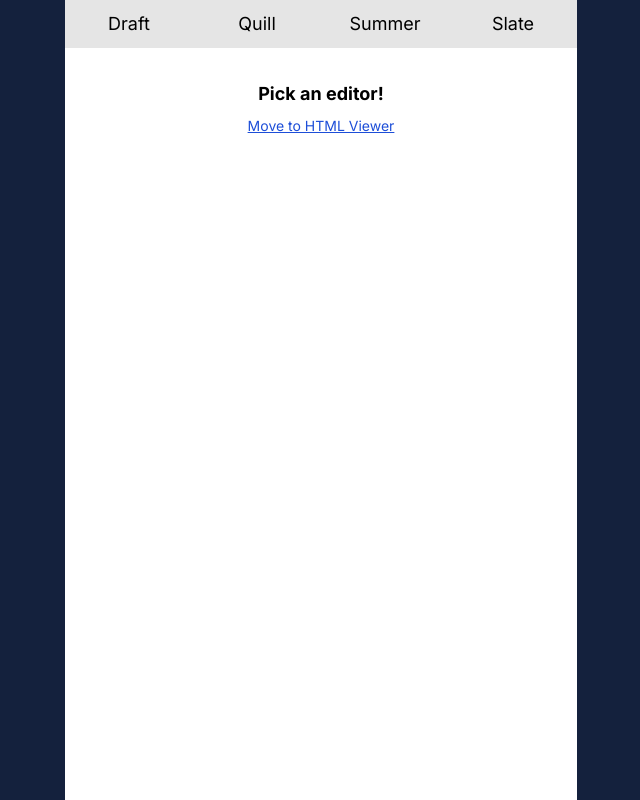
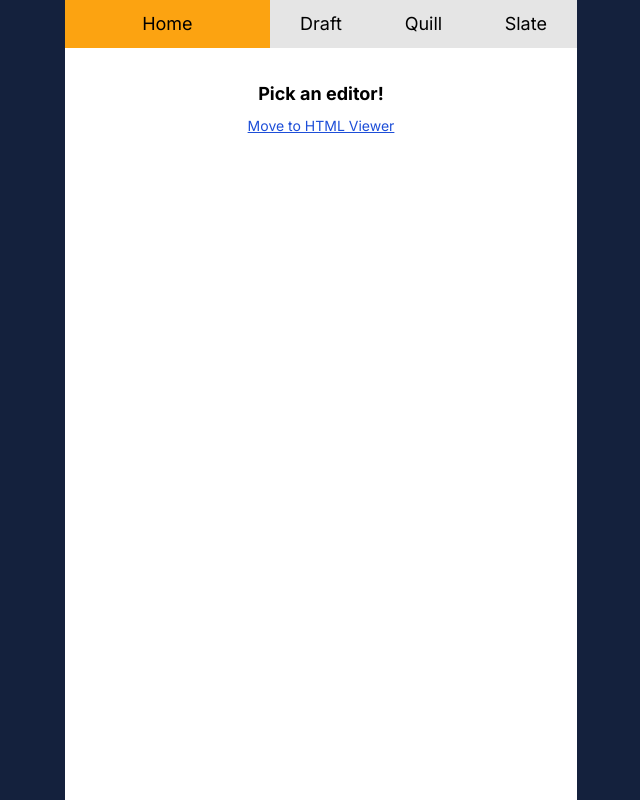
Before and after one commit to hsk-kr/react-texteditor-example, a Next.js app: page / in a window 1280 px wide. Shown: the whole page, without its empty margins (319-959 px from the left). Built offline with nearby package versions, Linux system fonts and the light colour scheme.

Commit message:
feat: react-slate
- changed editor padding from 8px to 1rem
- removed p margin
- removed Summernote and replace it with Home.
  As Summernote has too many dependencies like jquery, bootstrap, it has been excluded.

```diff
--- a/package.json
+++ b/package.json
@@ -15,7 +15,9 @@
     "react": "^18",
     "react-dom": "^18",
     "react-quill": "^2.0.0",
-    "sanitize-html": "^2.11.0"
+    "sanitize-html": "^2.11.0",
+    "slate": "^0.101.1",
+    "slate-react": "^0.101.3"
   },
   "devDependencies": {
     "@types/draft-js": "^0.11.16",
@@ -24,6 +26,8 @@
     "@types/react": "^18",
     "@types/react-dom": "^18",
     "@types/sanitize-html": "^2.9.5",
+    "@types/slate": "^0.47.15",
+    "@types/slate-react": "^0.50.1",
     "autoprefixer": "^10.0.1",
     "eslint": "^8",
     "eslint-config-next": "14.0.3",
--- a/src/app/components/Header/index.tsx
+++ b/src/app/components/Header/index.tsx
@@ -4,6 +4,11 @@ import Link from 'next/link';
 import { usePathname } from 'next/navigation';
 
 const routes = [
+  {
+    label: 'Home',
+    sLabel: 'Home',
+    href: '/',
+  },
   {
     label: 'Draft',
     sLabel: 'Draft',
@@ -13,11 +18,6 @@ const routes = [
     label: 'Quill',
     sLabel: 'Quill',
     href: '/editor/quill',
-  },
-  {
-    label: 'Summernote',
-    sLabel: 'Summer',
-    href: '/editor/summernote',
   },
   {
     label: 'Slate React',
--- a/src/app/editor/[name]/page.tsx
+++ b/src/app/editor/[name]/page.tsx
@@ -5,6 +5,8 @@ import { useEffect, useState } from 'react';
 import Viewer from '../components/Viewer';
 import { useRouter } from 'next/navigation';
 import { Quill } from '../components/Quill';
+import Slate from '../components/Slate';
+
 const Draft = dynamic(
   () => import('../components/Draft').then((mod) => mod.default),
   { ssr: false }
@@ -32,6 +34,7 @@ export default function EditorPage({ params: { name } }: EditorPageProps) {
   const editors: Record<string, React.ReactNode> = {
     draft: <Draft onChange={handleTextChange} />,
     quill: <Quill onChange={handleTextChange} />,
+    'slate-react': <Slate onChange={handleTextChange} />,
   };
   const iName = name.toLowerCase();
 
--- a/src/app/editor/components/Draft/styles.css
+++ b/src/app/editor/components/Draft/styles.css
@@ -1,5 +1,5 @@
 .DraftEditor-root {
   height: 100%;
   background-color: white;
-  padding: 8px;
+  padding: 1rem;
 }
--- a/src/app/editor/components/Quill/styles.css
+++ b/src/app/editor/components/Quill/styles.css
@@ -5,3 +5,7 @@
 .quill .ql-container {
   border-width: 0px !important;
 }
+
+.quill .ql-editor {
+  padding: 1rem;
+}
--- /dev/null
+++ b/src/app/editor/components/Slate/index.tsx
@@ -0,0 +1,315 @@
+import React, { useCallback, useEffect, useRef, useState } from 'react';
+import {
+  createEditor,
+  Element as SlateElement,
+  Transforms,
+  Editor,
+  BaseElement,
+} from 'slate';
+import {
+  Editable,
+  RenderElementProps,
+  RenderLeafProps,
+  Slate,
+  withReact,
+} from 'slate-react';
+
+interface SlateProps {
+  onChange: (html: string) => void;
+}
+
+interface ToolButtonProps {
+  label: string;
+  active: boolean;
+  onToggle: VoidFunction;
+}
+
+interface ToolsProps {
+  editor: Editor;
+  onToggle: (tool: (typeof tools)[0]) => void;
+}
+
+declare module 'slate' {
+  interface BaseElement {
+    format: Format;
+  }
+
+  interface BaseText {
+    bold: boolean;
+    italic: boolean;
+    underline: boolean;
+  }
+}
+
+type Format = (typeof format)[number];
+
+type FormatType = 'block' | 'inline';
+
+type NodeProperty = Partial<BaseElement> & { format: Format };
+
+const initialValue: any = [
+  {
+    format: 'paragraph',
+    children: [
+      {
+        text: '',
+      },
+    ],
+  },
+];
+
+const blockFormat = [
+  'header-one',
+  'header-two',
+  'header-three',
+
+  'blockquote',
+  'unordered-list-item',
+  'ordered-list-item',
+  'paragraph',
+  'list-item',
+] as const;
+
+const markFormat = ['bold', 'italic', 'underline'] as const;
+
+const format = [...blockFormat, ...markFormat] as const;
+
+const tools: {
+  label: string;
+  format: Format;
+  formatType: FormatType;
+  isList?: boolean;
+}[] = [
+  {
+    label: 'H1',
+    format: 'header-one',
+    formatType: 'block',
+  },
+  {
+    label: 'H2',
+    format: 'header-two',
+    formatType: 'block',
+  },
+  {
+    label: 'H3',
+    format: 'header-three',
+    formatType: 'block',
+  },
+  {
+    label: 'Bold',
+    format: 'bold',
+    formatType: 'inline',
+  },
+  {
+    label: 'Italic',
+    format: 'italic',
+    formatType: 'inline',
+  },
+  {
+    label: 'Underline',
+    format: 'underline',
+    formatType: 'inline',
+  },
+  {
+    label: 'Blockquote',
+    format: 'blockquote',
+    formatType: 'block',
+  },
+  {
+    label: 'UL',
+    format: 'unordered-list-item',
+    formatType: 'block',
+    isList: true,
+  },
+  {
+    label: 'OL',
+    format: 'ordered-list-item',
+    formatType: 'block',
+    isList: true,
+  },
+];
+
+const LIST_TYPES = ['unordered-list-item', 'ordered-list-item'];
+
+const ToolButton = ({ label, active, onToggle }: ToolButtonProps) => {
+  return (
+    <button
+      type="button"
+      className={`text-gray-500 text-sm p-1 hover:text-secondary hover:font-bold ${
+        active ? 'text-secondary font-bold' : ''
+      }`}
+      onClick={onToggle}
+    >
+      {label}
+    </button>
+  );
+};
+
+const Tools = ({ editor, onToggle }: ToolsProps) => {
+  const handleToggle = (tool: (typeof tools)[0]) => () => {
+    if (tool.formatType === 'block') {
+      const isActive = isBlockActive(tool.format);
+
+      Transforms.unwrapNodes(editor, {
+        match: (n) =>
+          !Editor.isEditor(n) &&
+          SlateElement.isElement(n) &&
+          LIST_TYPES.includes((n as NodeProperty).format),
+        split: true,
+      });
+
+      const newProperties: NodeProperty = {
+        format: isActive
+          ? 'paragraph'
+          : tool.isList
+          ? 'list-item'
+          : tool.format,
+      };
+
+      Transforms.setNodes<SlateElement>(editor, newProperties);
+
+      if (!isActive && tool.isList) {
+        const block = { format: tool.format, children: [] };
+        Transforms.wrapNodes(editor, block);
+      }
+    } else {
+      if (isMarkActive(tool.format)) {
+        Editor.removeMark(editor, tool.format);
+      } else {
+        Editor.addMark(editor, tool.format, true);
+      }
+    }
+
+    setTimeout(() => onToggle(tool), 0);
+  };
+
+  const isBlockActive = (format: Format) => {
+    const { selection } = editor;
+    if (!selection) return false;
+
+    const [match] = Array.from(
+      Editor.nodes(editor, {
+        at: Editor.unhangRange(editor, selection),
+        match: (n) =>
+          !Editor.isEditor(n) &&
+          SlateElement.isElement(n) &&
+          (n as NodeProperty).format === format,
+      })
+    );
+
+    return !!match;
+  };
+
+  const isMarkActive = (format: Format) => {
+    const marks = Editor.marks(editor);
+    return marks ? (marks as any)[format] === true : false;
+  };
+
+  return (
+    <div className="min-h-12 max-h-24 flex gap-1 p-2 border-b-gray-800 border flex-wrap">
+      {tools.map((tool) => {
+        const active =
+          tool.formatType === 'block'
+            ? isBlockActive(tool.format)
+            : isMarkActive(tool.format);
+
+        return (
+          <ToolButton
+            key={tool.label}
+            label={tool.label}
+            active={active}
+            onToggle={handleToggle(tool)}
+          />
+        );
+      })}
+    </div>
+  );
+};
+
+const Leaf = ({ attributes, children, leaf }: RenderLeafProps) => {
+  if (leaf.bold) {
+    children = <strong>{children}</strong>;
+  }
+
+  if (leaf.italic) {
+    children = <em>{children}</em>;
+  }
+
+  if (leaf.underline) {
+    children = <u>{children}</u>;
+  }
+
+  return <span {...attributes}>{children}</span>;
+};
+
+const Element = ({ attributes, children, element }: RenderElementProps) => {
+  switch (element.format) {
+    case 'blockquote':
+      return <blockquote {...attributes}>{children}</blockquote>;
+    case 'unordered-list-item':
+      return <ul {...attributes}>{children}</ul>;
+    case 'header-one':
+      return <h1 {...attributes}>{children}</h1>;
+    case 'header-two':
+      return <h2 {...attributes}>{children}</h2>;
+    case 'header-three':
+      return <h3 {...attributes}>{children}</h3>;
+    case 'list-item':
+      return <li {...attributes}>{children}</li>;
+    case 'ordered-list-item':
+      return <ol {...attributes}>{children}</ol>;
+    default:
+      return <p {...attributes}>{children}</p>;
+  }
+};
+
+export default function SlateComp({ onChange }: SlateProps) {
+  const renderElement = useCallback(
+    (props: RenderElementProps) => <Element {...props} />,
+    []
+  );
+  const renderLeaf = useCallback(
+    (props: RenderLeafProps) => <Leaf {...props} />,
+    []
+  );
+  const [editor] = useState(() => withReact(createEditor()));
+  const containerRef = useRef<HTMLDivElement>(null);
+
+  const saveCurrentHtml = () => {
+    const editor =
+      containerRef.current?.querySelector<HTMLDivElement>('[role=textbox]');
+    if (!editor) return;
+
+    editor.dispatchEvent(new KeyboardEvent('keypress'));
+  };
+
+  useEffect(() => {
+    const editor =
+      containerRef.current?.querySelector<HTMLDivElement>('[role=textbox]');
+    if (!editor) return;
+
+    const handleContentChange = () => {
+      onChange(editor.innerHTML);
+    };
+
+    editor.addEventListener('keypress', handleContentChange);
+
+    return () => {
+      editor.removeEventListener('keypress', handleContentChange);
+    };
+    // eslint-disable-next-line react-hooks/exhaustive-deps
+  }, []);
+
+  return (
+    <div className="h-full flex flex-col" ref={containerRef}>
+      <Slate editor={editor} initialValue={initialValue}>
+        <Tools editor={editor} onToggle={saveCurrentHtml} />
+        <Editable
+          renderElement={renderElement}
+          renderLeaf={renderLeaf}
+          className="h-[0] min-h-[0] flex-[1] disable-tailwind overflow-y-auto p-4"
+        />
+      </Slate>
+    </div>
+  );
+}
--- a/src/app/editor/components/Viewer/index.tsx
+++ b/src/app/editor/components/Viewer/index.tsx
@@ -10,7 +10,7 @@ export default function Viewer({ html }: ViewerProps) {
 
   return (
     <div
-      className="disable-tailwind p-2 h-[calc(100%+48px)] overflow-y-auto"
+      className="disable-tailwind p-4 h-[calc(100%+48px)] overflow-y-auto"
       dangerouslySetInnerHTML={{ __html: sanitizedHtml }}
     />
   );
--- a/src/app/globals.css
+++ b/src/app/globals.css
@@ -4,11 +4,11 @@
 
 .disable-tailwind p {
   display: block !important;
-  margin-block-start: 1em !important;
+  /* margin-block-start: 1em !important;
   margin-block-end: 1em !important;
   margin-inline-start: 0 !important;
-  margin-inline-end: 0 !important;
-  margin: 1em 0 !important;
+  margin-inline-end: 0 !important; */
+  /* margin: 1em 0 !important; */
   /* Add any other custom styles you want */
 }
 
```
Also changed, not shown: 1 other file (tests, documents, lock files or other folders).
